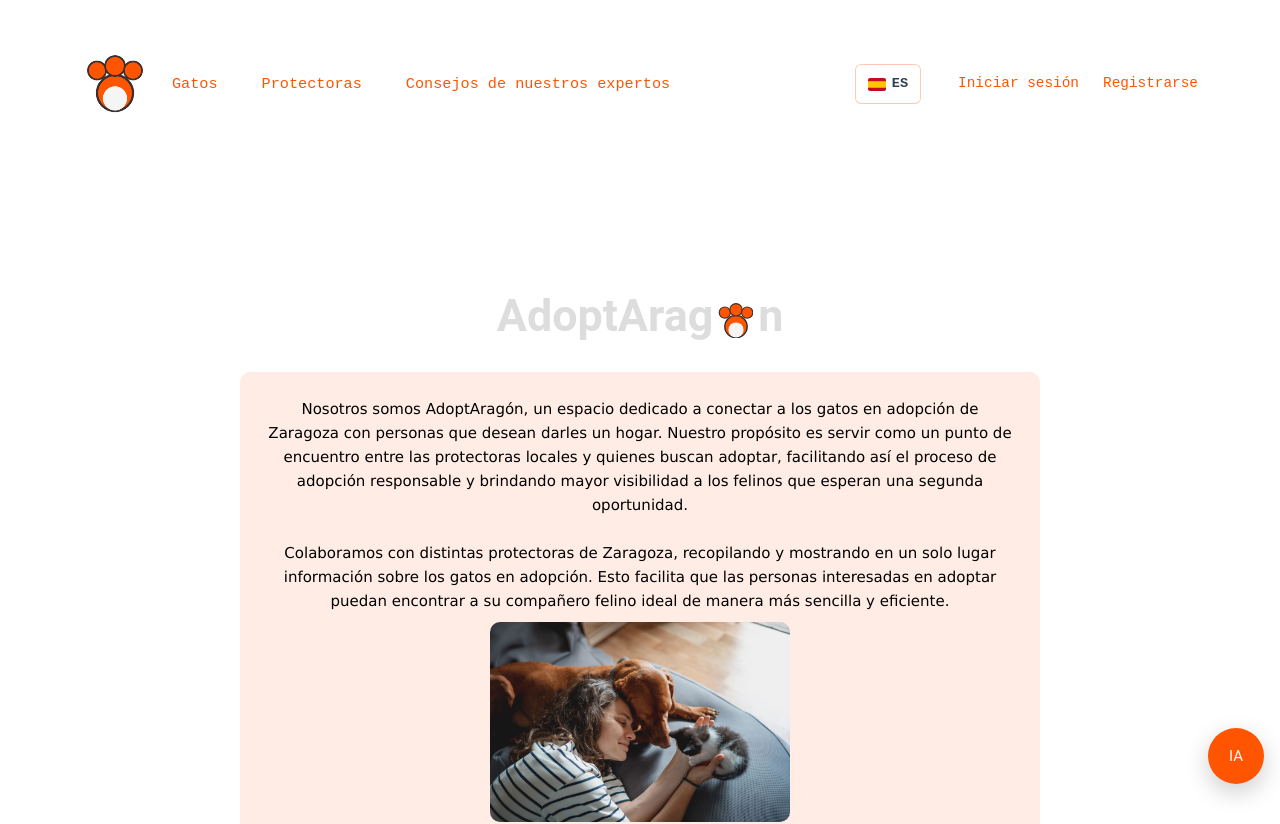
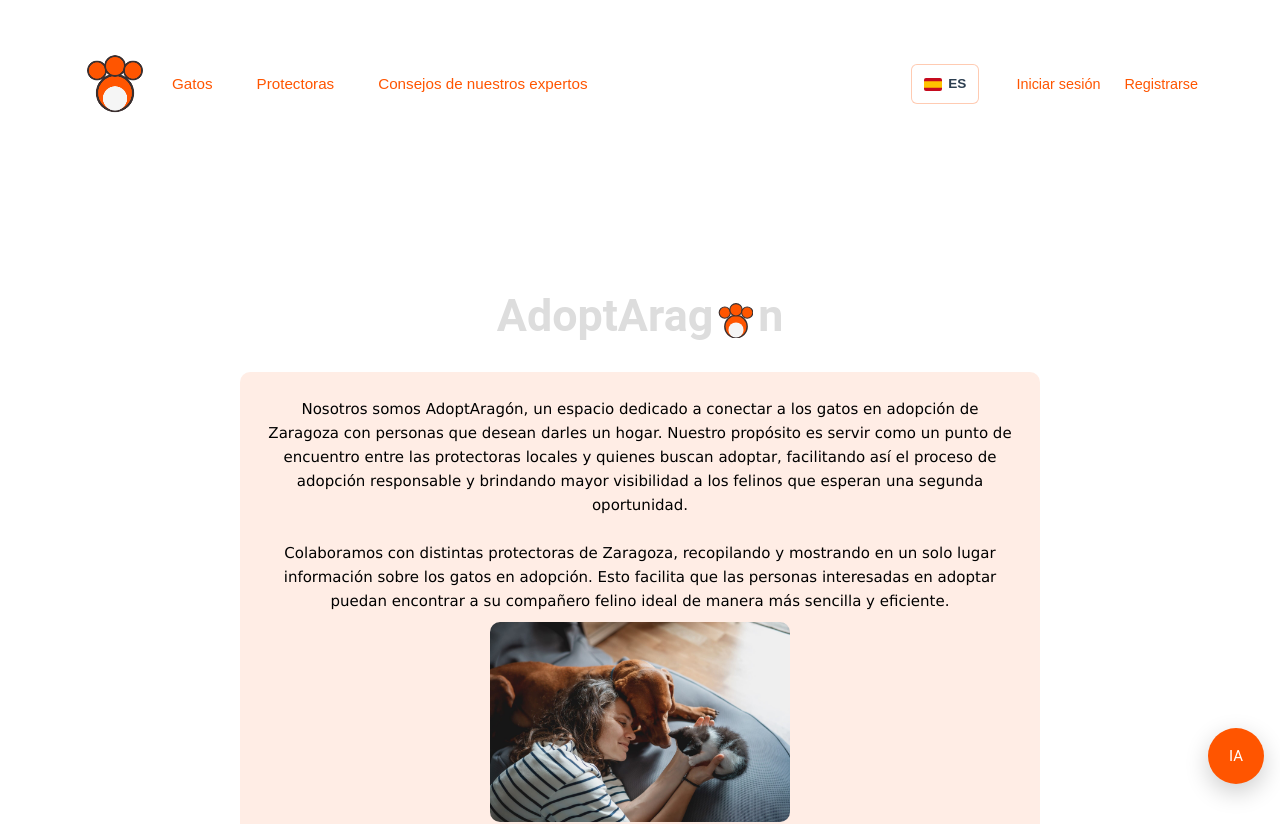
Before and after one commit to RobertoGm1333/TFGRecuFront, a Vue app: page / in a window 1280 px wide. Shown: the top 824 px of the page. Built offline with nearby package versions, Linux system fonts and the light colour scheme.

Commit message:
Ahora la ia te saluda

```diff
--- a/src/App.vue
+++ b/src/App.vue
@@ -75,7 +75,14 @@ const chatScrollBottom = async () => {
 
 const chatOpenPanel = async () => {
   chatOpen.value = true
-  chatSave()
+  // Mensaje de bienvenida si es la primera vez que se abre
+  if (chatMessages.value.length === 0) {
+    chatMessages.value.push({
+      role: 'assistant',
+      text: '¡Hola! Soy Catherine 🐾 Tu asistente para adopciones. ¿Buscas algún tipo de gato o información de alguna protectora?'
+    })
+    chatSave()
+  }
   await chatScrollBottom()
   await nextTick()
   chatInputEl.value?.focus()
--- a/src/assets/styles/_variables.scss
+++ b/src/assets/styles/_variables.scss
@@ -17,5 +17,5 @@ $espacio-grande: 20px;
 $espacio-extra-grande: 30px;
 
 // Fuentes
-$fuente-titulos: 'Courier New', monospace;
+$fuente-titulos: 'Poppins', sans-serif;
 $fuente-textos: 'Verdana', sans-serif;
--- a/src/views/ProtectoraAdminView.vue
+++ b/src/views/ProtectoraAdminView.vue
@@ -1044,7 +1044,7 @@ async function borrarAdopcion(a: Adopcion) {
 $color-fondo: #f8f9fb;
 $color-texto: #1e293b;
 $color-primario: #FF5500;
-$color-secundario: #FB7C3C;
+$color-rojo: #FB7C3C;
 $color-borde: #e2e8f0;
 $color-muted: #64748b;
 $color-tarjeta: #ffffff;
@@ -1066,7 +1066,7 @@ $color-blanco: #ffffff;
   }
 
   &__boton {
-    background: linear-gradient(90deg, $color-primario, $color-secundario);
+    background: linear-gradient(90deg, $color-primario, $color-rojo);
     color: $color-blanco;
     font-weight: 600;
   }
```
